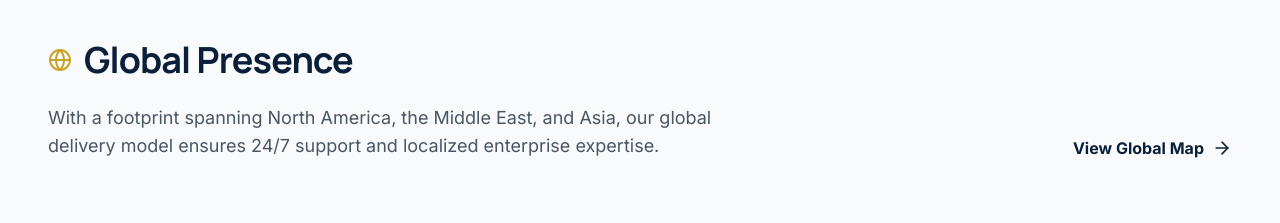
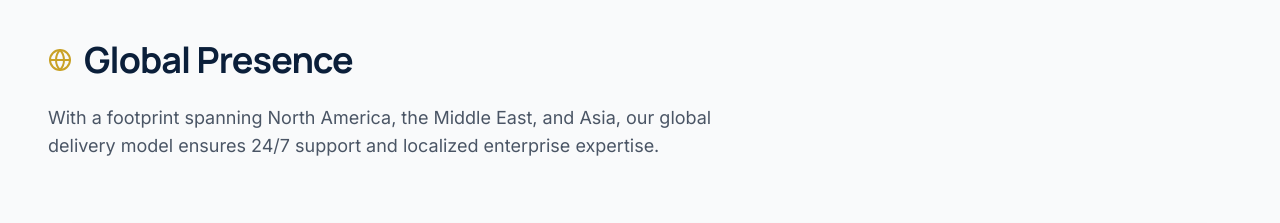
Before and after one commit to thejahangir/Elios-Codebase, a React (Vite) app: page /contact in a window 1280 px wide. Shown: the part 1100-1323 px from the top of the page. Built offline with nearby package versions, Linux system fonts and the light colour scheme.

Commit message:
updated contact page

```diff
--- a/src/pages/ContactPage.tsx
+++ b/src/pages/ContactPage.tsx
@@ -1,6 +1,6 @@
 
 import { motion } from 'framer-motion';
-import { MapPin, Phone, Mail, Send, Globe, ArrowRight } from 'lucide-react';
+import { MapPin, Phone, Mail, Send, Globe } from 'lucide-react';
 
 const offices = [
   {
@@ -161,9 +161,6 @@ const ContactPage = () => {
                 With a footprint spanning North America, the Middle East, and Asia, our global delivery model ensures 24/7 support and localized enterprise expertise.
               </p>
             </div>
-            <button className="flex items-center gap-2 text-[#0B1F3A] font-bold hover:text-[#C9A227] transition-colors group">
-              View Global Map <ArrowRight className="w-5 h-5 transform group-hover:translate-x-1 transition-transform" />
-            </button>
           </div>
 
           <div className="grid grid-cols-1 lg:grid-cols-2 gap-8">
```
